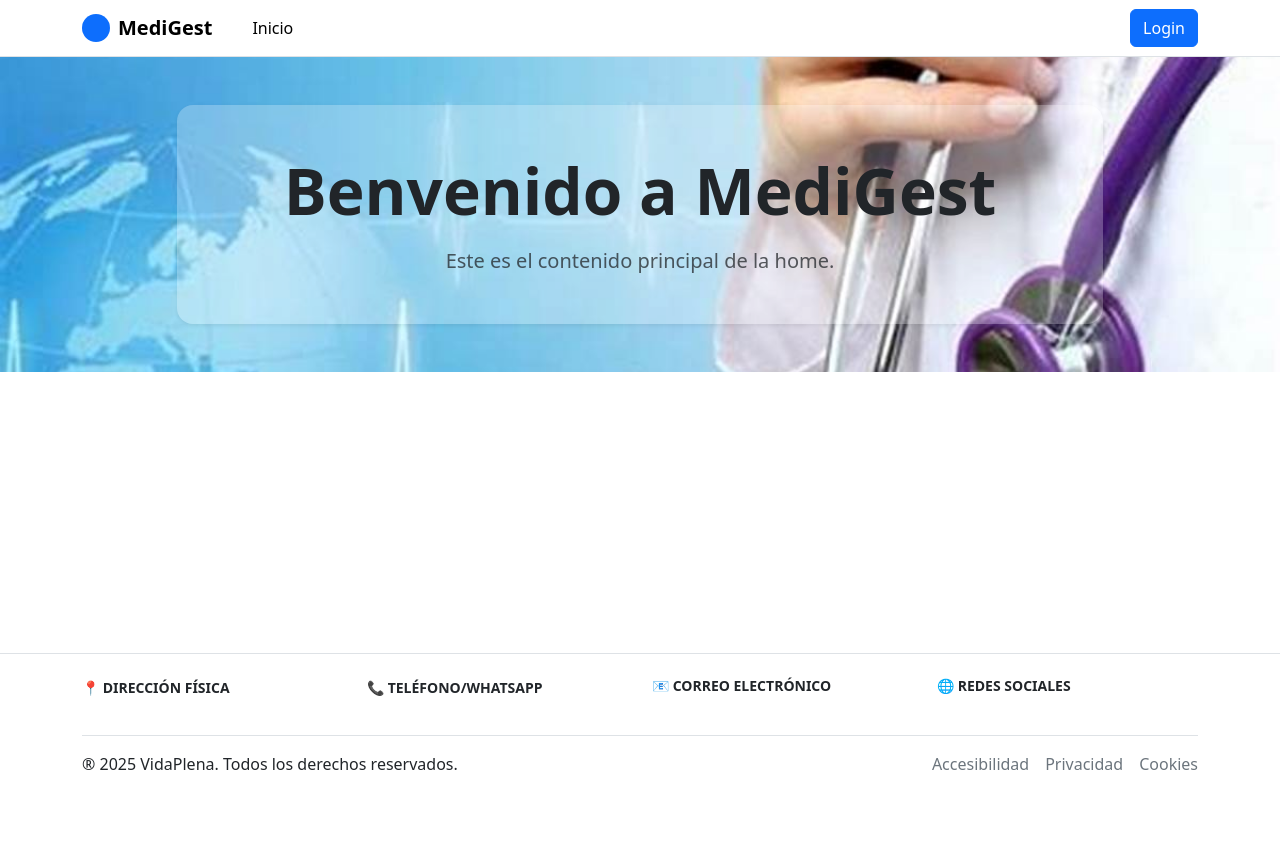
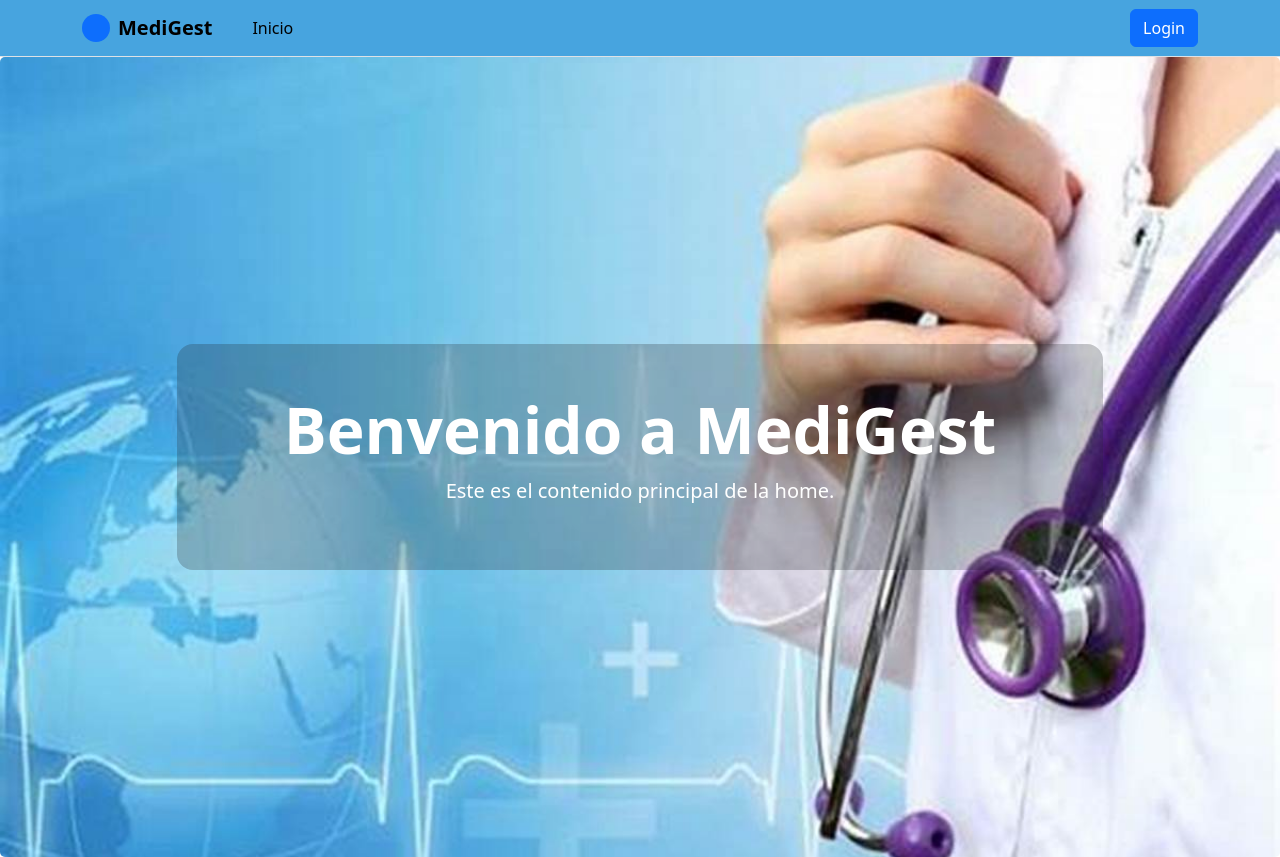
Before and after one commit to Dayloc/ProyectoGestorCentroSalud, a React app: page / in a window 1280 px wide. Shown: the top 857 px of the page. Before the commit the page ends 800 px from the top, so only its background shows below. Built offline with nearby package versions, Linux system fonts and the light colour scheme; no server answers.

Commit message:
Modelo casi listo

```diff
--- a/index.html
+++ b/index.html
@@ -6,7 +6,7 @@
     <link href="https://cdn.jsdelivr.net/npm/bootstrap@5.3.2/dist/css/bootstrap.min.css" rel="stylesheet" integrity="sha384-T3c6CoIi6uLrA9TneNEoa7RxnatzjcDSCmG1MXxSR1GAsXEV/Dwwykc2MPK8M2HN" crossorigin="anonymous">
     <link rel="stylesheet" href="https://cdnjs.cloudflare.com/ajax/libs/font-awesome/6.5.2/css/all.min.css" integrity="sha512-SnH5WK+bZxgPHs44uWIX+LLJAJ9/2PkPKZ5QiAj6Ta86w+fsb2TkcmfRyVX3pBnMFcV7oQPJkl9QevSCWr3W6A==" crossorigin="anonymous" referrerpolicy="no-referrer" />
     <meta name="viewport" content="width=device-width, initial-scale=1.0" />
-    <title>Hello Rigo</title>
+    <title>MediGest</title>
   </head>
   <body>
     <div id="root"></div>
--- a/src/front/components/Footer.jsx
+++ b/src/front/components/Footer.jsx
@@ -5,7 +5,7 @@ export function Footer() {
 	return (
 			//Footer en Acordeón
 
-		<footer className="bg-white border-top py-4 mt-auto">
+		<footer className="footer-custom border-top py-4 mt-auto">
 			<div className="container">
 				<div className="row g-4">
 					{/* Dirección física */}
--- a/src/front/components/Navbar.jsx
+++ b/src/front/components/Navbar.jsx
@@ -4,7 +4,7 @@ export function Navbar() {
 
 	return (
 
-		<nav className="navbar navbar-expand-md navbar-light bg-white border-bottom">
+		<nav className="navbar navbar-expand-md navbar-light navbar-custom border-bottom">
 			<div className="container">
 				<a className="navbar-brand d-flex align-items-center gap-2" href="/">
 					{/*LOGO*/}
--- a/src/front/index.css
+++ b/src/front/index.css
@@ -0,0 +1,16 @@
+.navbar-custom {
+  background-color: #47a4df; /* azul tipo Bootstrap primary */
+}
+
+.footer-custom {
+  background-color: #47a4df; /* un azul más oscuro para diferenciar */
+  color: #ffffff;
+}
+
+.footer-custom a {
+  color: #ffffff;
+}
+
+.footer-custom a:hover {
+  text-decoration: underline;
+}
--- a/src/front/pages/Home.jsx
+++ b/src/front/pages/Home.jsx
@@ -6,20 +6,21 @@ export function Home() {
 
 	return (
 		<section
-			className="h-100 d-flex align-items-center position-relative"
+			className="flex-fill d-flex align-items-center justify-content-center text-white"
 			style={{
 				backgroundImage: `url(${Fondo1})`,
 				backgroundSize: "cover",
 				backgroundPosition: "center",
-				height: "100%",
+				borderRadius: "5px",
+				height: "100vh",
 			}}
 		>
 			<div className="container py-4 py-md-5">
 				<div className="row justify-content-center">
 					<div className="col-12 col-lg-10">
-						<div className="bg-white bg-opacity-25 rounded-4 shadow-sm p-4 p-md-5">
-							<h1 className="display-3 fw-semibold text-center mb-3">Benvenido a MediGest</h1>
-							<p className="lead text-center text-muted mb-0">Este es el contenido principal de la home.</p>
+						<div className="container text-center bg-dark bg-opacity-25 p-5 rounded-4 p-4">
+							<h1 className="display-3 fw-bold">Benvenido a MediGest</h1>
+							<p className="lead">Este es el contenido principal de la home.</p>
 						</div>
 					</div>
 				</div>
```
